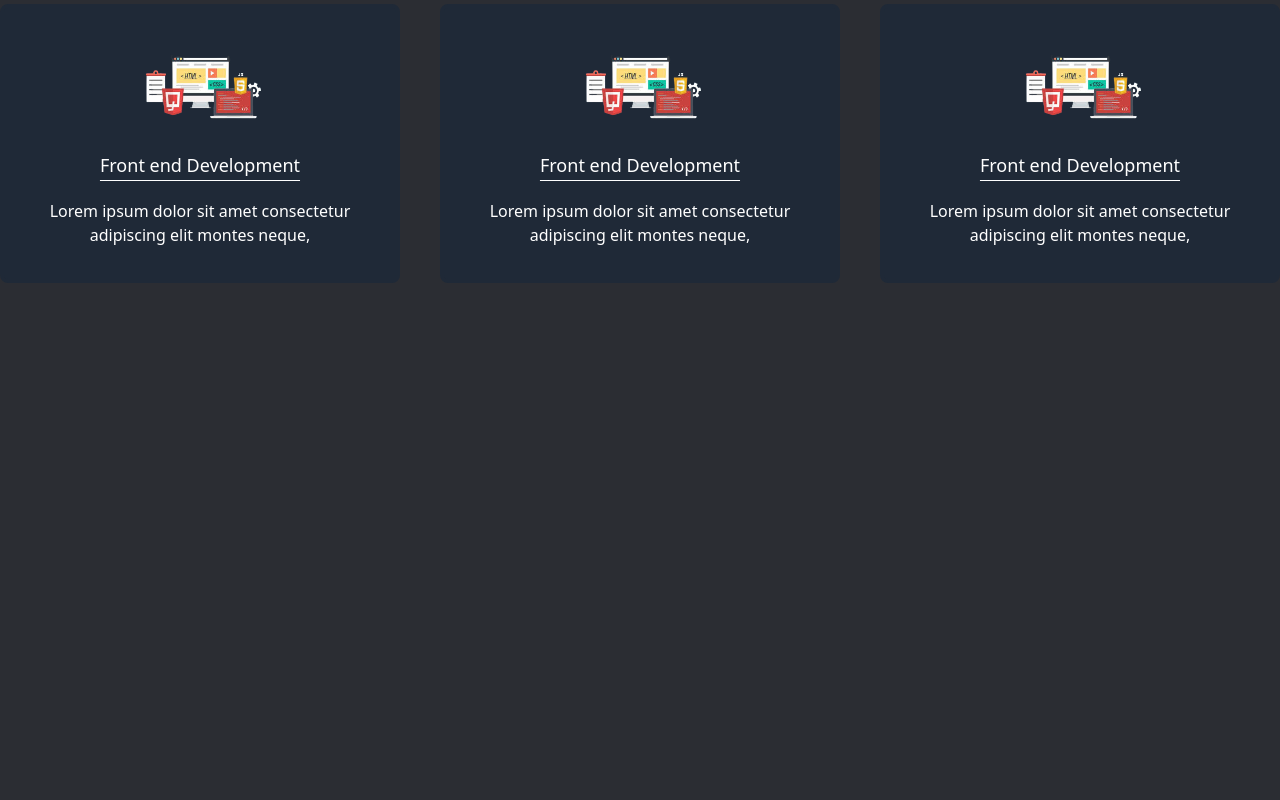
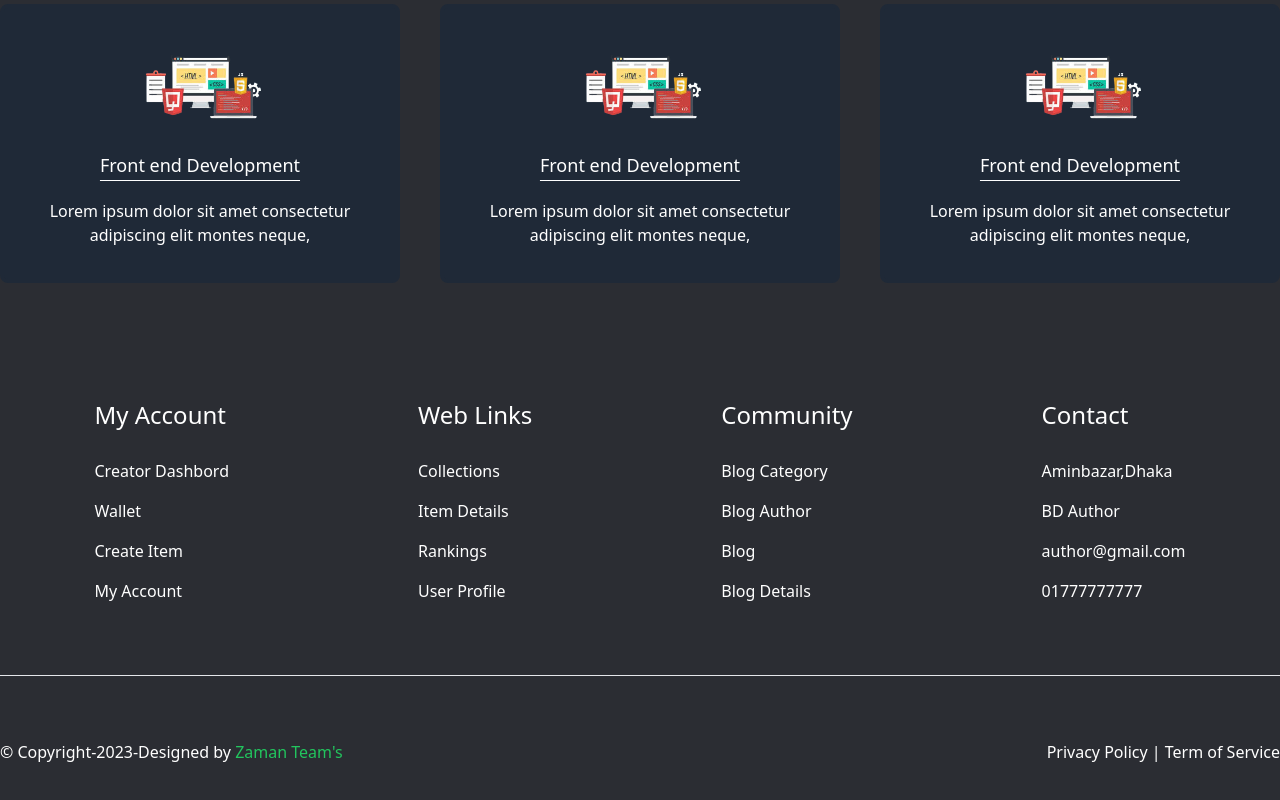
Before and after one commit to zaman-bd/Fast-Tailwind-Project, a website built with Vite: page index.html in a window 1280 px wide. Shown: the part 1084-1884 px from the top of the page. Before the commit the page ends 1463 px from the top, so only its background shows below. Built offline with nearby package versions, Linux system fonts and the light colour scheme.

Commit message:
Add Footer & OK

```diff
--- a/index.html
+++ b/index.html
@@ -84,6 +84,60 @@
         </Section>
     </main>
     <!-- Our Service End -->
+    <!-- Footer  -->
+    <footer>
+        <!-- Contener -->
+        <div class="container mx-auto text-center sm:text-left">
+            <!-- parent -->
+            <div class="sm:flex text-white justify-around">
+                <!-- 1st Element -->
+                <div>
+                    <h2 class="text-2xl my-5">My Account</h2>
+                    <ul class="leading-10">
+                        <li><a href="#">Creator Dashbord</a></li>
+                        <li><a href="#">Wallet</a></li>
+                        <li><a href="#">Create Item</a></li>
+                        <li><a href="#">My Account</a></li>
+                    </ul>
+                </div>
+                <!-- 2nd Eliment -->
+                <div>
+                    <h2 class="text-2xl my-5">Web Links</h2>
+                    <ul class="leading-10">
+                        <li><a href="#">Collections</a></li>
+                        <li><a href="#">Item Details</a></li>
+                        <li><a href="#">Rankings</a></li>
+                        <li><a href="#">User Profile</a></li>
+                    </ul>
+                </div>
+                <!-- 3rd Eliment -->
+                <div>
+                    <h2 class="text-2xl my-5">Community</h2>
+                    <ul class="leading-10">
+                        <li><a href="#">Blog Category</a></li>
+                        <li><a href="#">Blog Author</a></li>
+                        <li><a href="#">Blog</a></li>
+                        <li><a href="#">Blog Details</a></li>
+                    </ul>
+                </div>
+                <!-- 4th Eliment -->
+                <div>
+                    <h2 class="text-2xl my-5">Contact</h2>
+                    <ul class="leading-10">
+                        <li><a href="#">Aminbazar,Dhaka</a></li>
+                        <li><a href="#">BD Author</a></li>
+                        <li><a href="#">author@gmail.com</a></li>
+                        <li><a href="#">01777777777</a></li>
+                    </ul>
+                </div>
+             </div>
+            <hr class="my-16">
+            <div class="text-white sm:flex justify-between mb-20">
+                <p class="text-white">&copy; Copyright-2023-Designed by <span class="text-green-500">Zaman Team's</span></p>
+                <p>Privacy Policy | Term of Service</p>
+            </div>
+        </div>
+    </footer>
 
 </body>
 </html>
```
